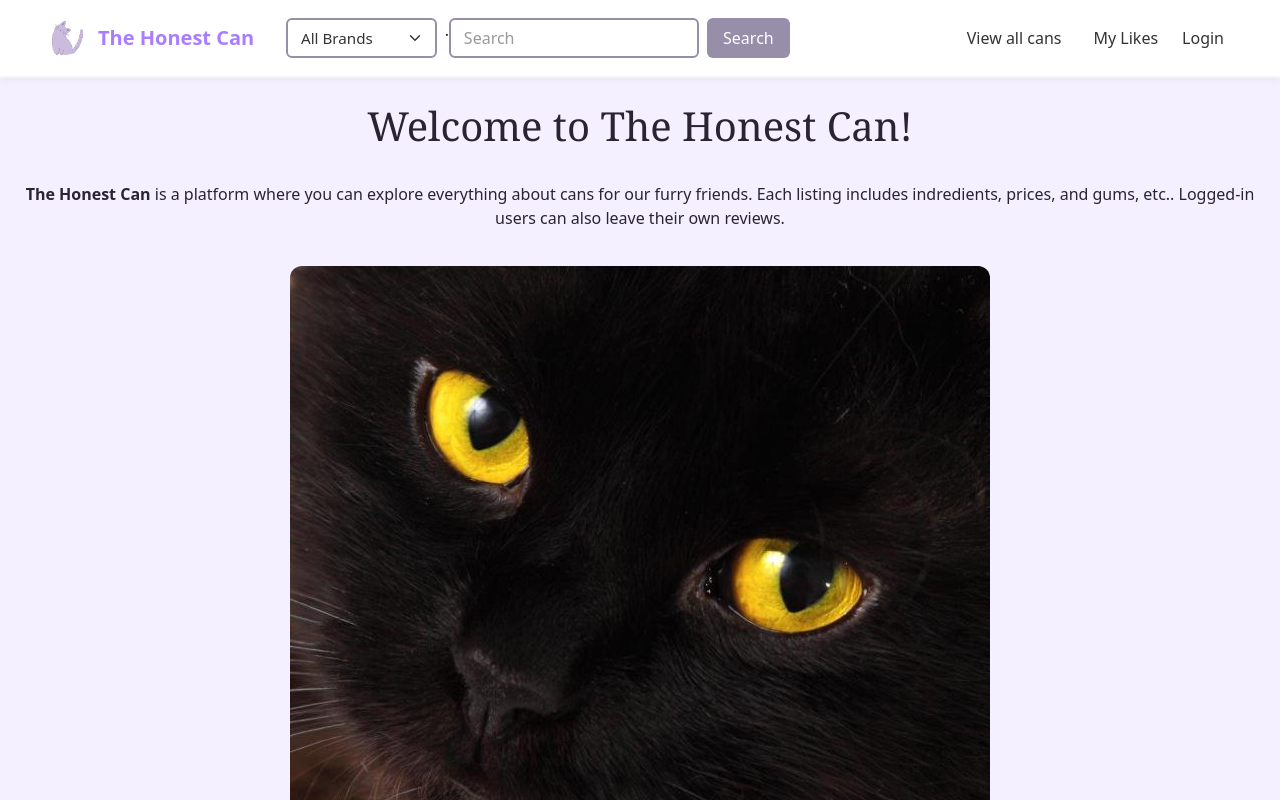
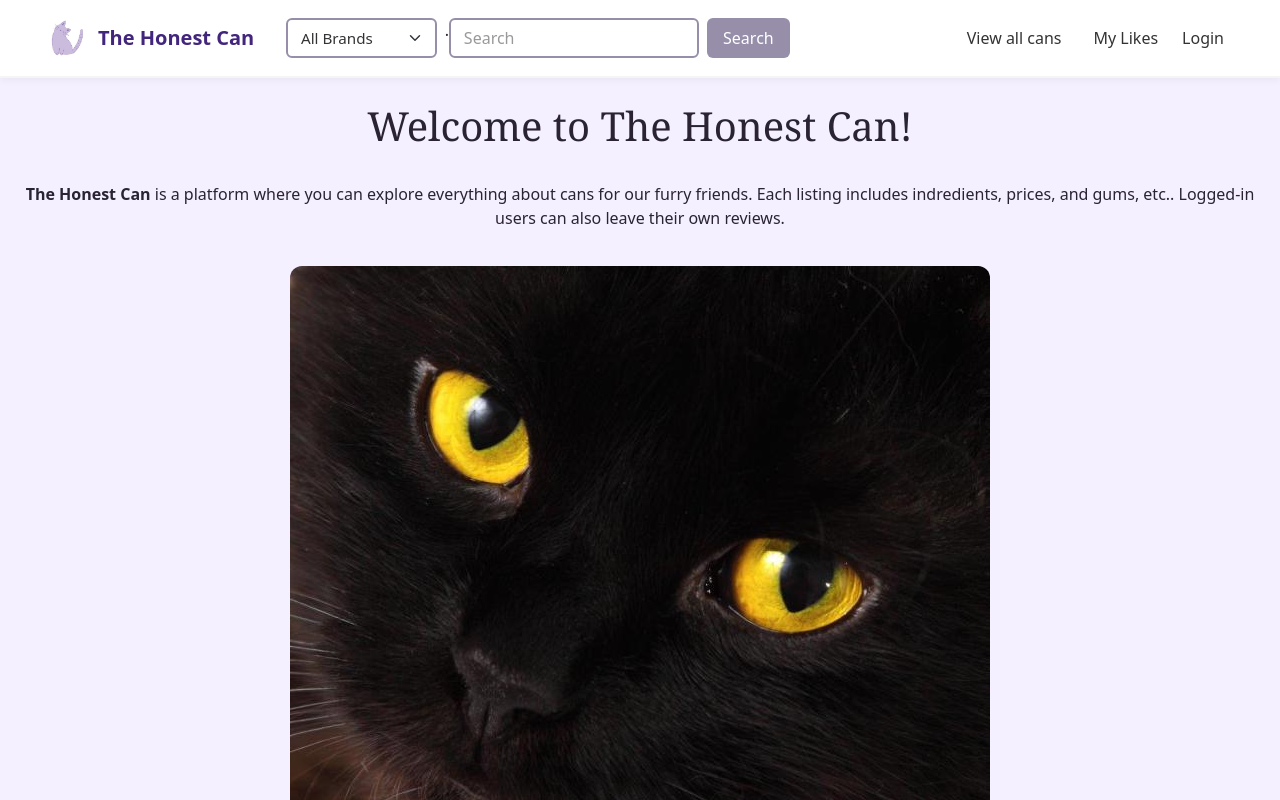
Before and after one commit to shinymidori/shinymidori.github.io, a React (Vite) app: page / in a window 1280 px wide. Shown: the top 800 px of the page. Built offline with nearby package versions, Linux system fonts and the light colour scheme.

Commit message:
Update CanNavbar.css

```diff
--- a/src/components/nav/CanNavbar.css
+++ b/src/components/nav/CanNavbar.css
@@ -6,7 +6,7 @@
 }
 
 .navbar-form .navbar-brand span {
-    color: #A97EFE;
+    color: #42257c;
 }
 
 .navbar-form .nav-link {
```
